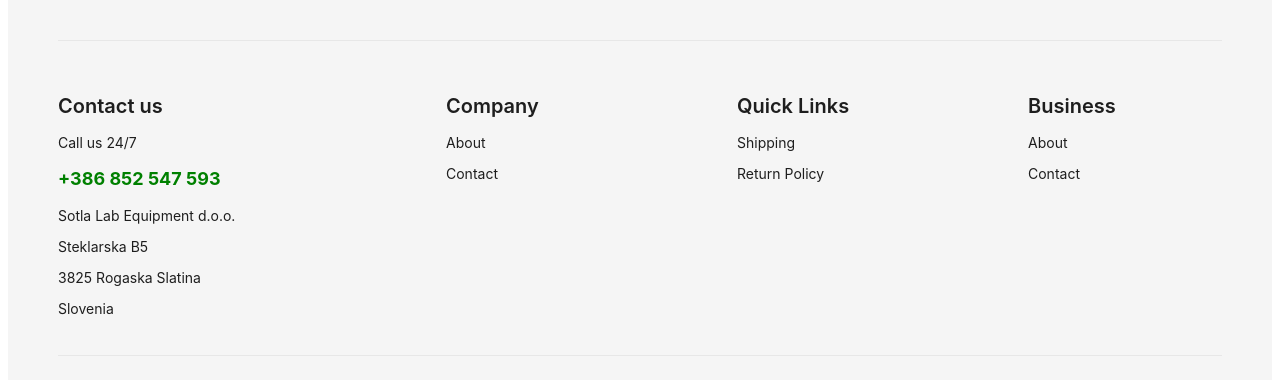
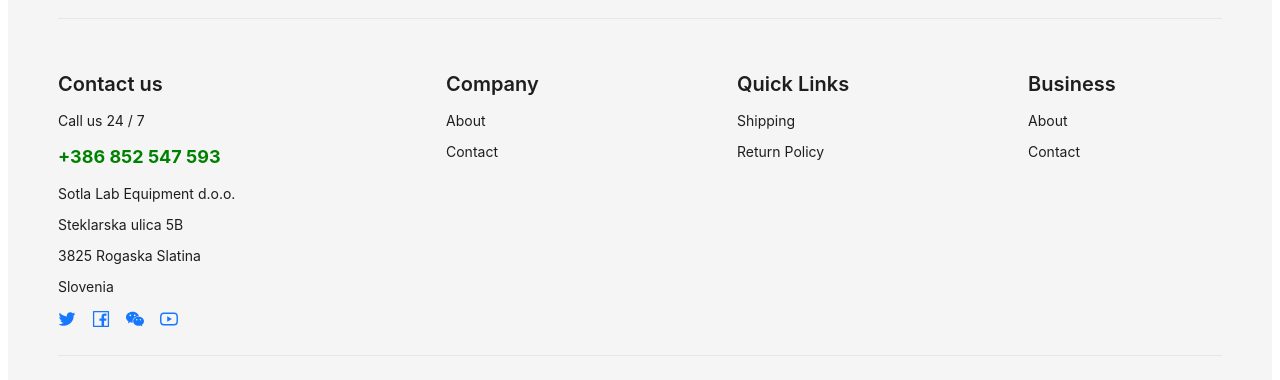
Before and after one commit to lsapundzic/b2b-store-frontend, a Next.js app: page /products/1 in a window 1280 px wide. Shown: the part 382-762 px from the top of the page. Built offline with nearby package versions, Linux system fonts and the light colour scheme; no server answers.

Commit message:
footer icons added

```diff
--- a/app/components/FooterContent.jsx
+++ b/app/components/FooterContent.jsx
@@ -1,39 +1,71 @@
 "use client";
 
 // AntD components
-import { Col, Divider, Row } from "antd";
+import { Col, Divider, Row, Space } from "antd";
 import Title from "antd/es/typography/Title";
 import Link from "antd/es/typography/Link";
+import {
+  TwitterOutlined,
+  FacebookOutlined,
+  WechatOutlined,
+  YoutubeOutlined,
+} from "@ant-design/icons";
 
 export default function FooterContent() {
   return (
     <div>
       <Divider />
       <Row>
+        {/* --- COLUMN 1 --- */}
         <Col span={8}>
+          <div>
             <Title level={4}>Contact us</Title>
-          <p>Call us 24/7</p>
+            <p>Call us 24 / 7</p>
             <Link
               href="tel:+386 852 547 593"
               style={{ fontWeight: "bold", color: "green", fontSize: "18px" }}
             >
               +386 852 547 593
             </Link>
+          </div>
+
+          <div>
             <p>Sotla Lab Equipment d.o.o.</p>
-          <p>Steklarska B5</p>
+            <p>Steklarska ulica 5B</p>
             <p>3825 Rogaska Slatina</p>
             <p>Slovenia</p>
+          </div>
+          <Space size={"middle"}>
+            <Link href="https://www.twitter.com/">
+              <TwitterOutlined style={{ fontSize: "18px" }} />
+            </Link>
+            <Link href="https://www.facebook.com/">
+              <FacebookOutlined style={{ fontSize: "18px" }} />
+            </Link>
+            <Link href="https://www.wechat.com/">
+              <WechatOutlined style={{ fontSize: "18px" }} />
+            </Link>
+            <Link href="https://www.youtube.com/">
+              <YoutubeOutlined style={{ fontSize: "18px" }} />
+            </Link>
+          </Space>
         </Col>
+
+        {/* --- COLUMN 2 --- */}
         <Col span={6}>
           <Title level={4}>Company</Title>
           <p>About</p>
           <p>Contact</p>
         </Col>
+
+        {/* --- COLUMN 3 --- */}
         <Col span={6}>
           <Title level={4}>Quick Links</Title>
           <p>Shipping</p>
           <p>Return Policy</p>
         </Col>
+
+        {/* --- COLUMN 4 --- */}
         <Col span={4}>
           <Title level={4}>Business</Title>
           <p>About</p>
```
Lines whose indentation alone changed are shown as unchanged.
